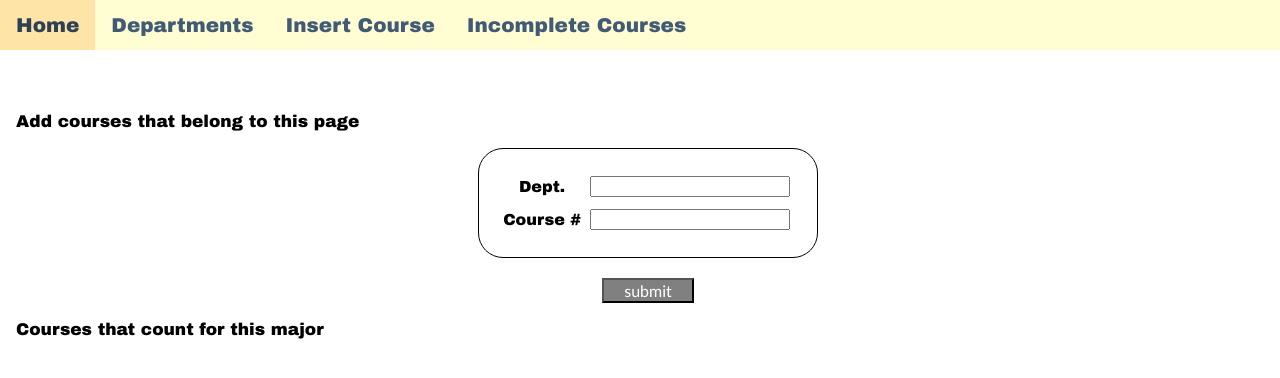
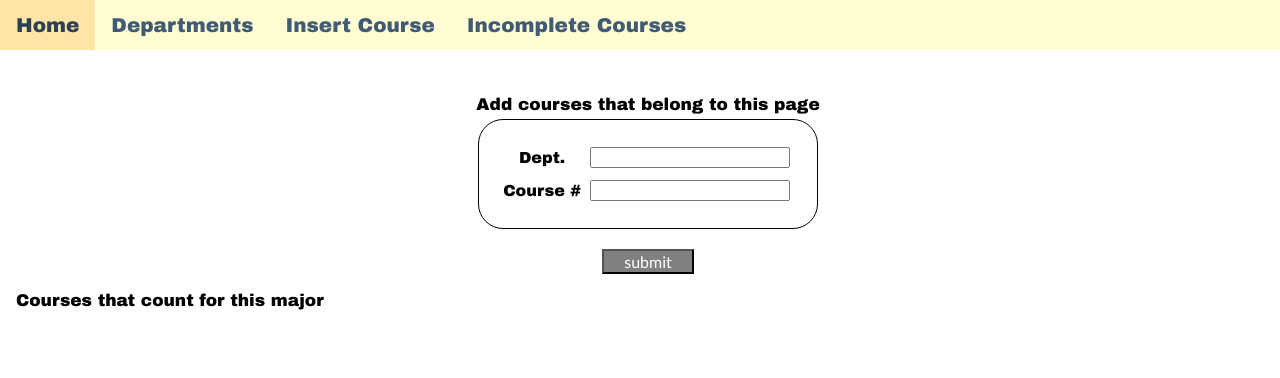
Before and after one commit to yedenliu/major-match, a Flask app: template editing/templates/department_page.html in a window 1280 px wide. Shown: the top 378 px of the page. Run offline with Flask 2, Linux system fonts and the light colour scheme; the template is opened without the code that fills it, so the values that code supplies are empty.

Commit message:
front end

```diff
--- a/editing/static/style.css
+++ b/editing/static/style.css
@@ -144,11 +144,7 @@ form{
     padding: 20px;
 }
 
-.insert-form{
-   margin: auto;
-   padding-bottom: 30px;
 
-}
 
 td{
     padding: 5px;
--- a/editing/templates/department_page.html
+++ b/editing/templates/department_page.html
@@ -6,7 +6,7 @@
 
 {% block main_content %}
 
-<p>Add courses that belong to this page</p>
+<p style="margin:auto; text-align:center; padding-bottom:5px">Add courses that belong to this page</p>
 <form method=POST action="">
     <table class="table-form">
       <tr>
```
